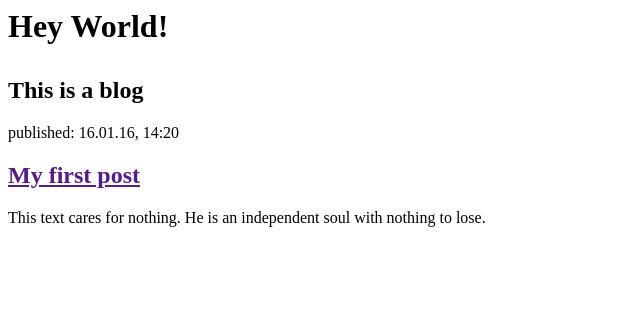
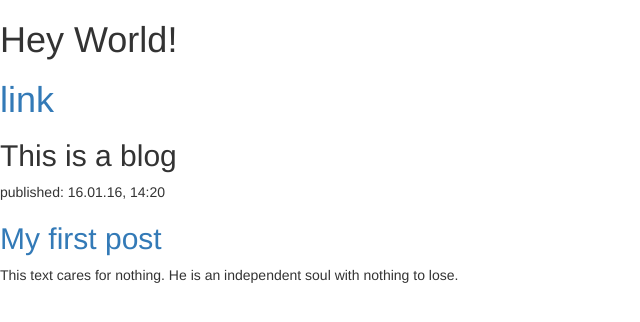
Before and after one commit to RagnhildMarie/my-first-blog, a Django app: page / in a window 1280 px wide. Shown: the top 322 px of the page, without its empty margins (0-640 px from the left). Run offline with Django 3.2, Linux system fonts and the light colour scheme; data that the repository does not hold is empty; some libraries are stand-ins or nearby versions.

Commit message:
changed css

```diff
--- /dev/null
+++ b/blog/static/css/blog.css
@@ -0,0 +1,3 @@
+h1 {
+  color: #A50000;
+}
--- a/blog/templates/blog/post_list.html
+++ b/blog/templates/blog/post_list.html
@@ -1,11 +1,14 @@
 <html>
 <head>
+  <link rel="stylesheet" href="//maxcdn.bootstrapcdn.com/bootstrap/3.2.0/css/bootstrap.min.css">
+<link rel="stylesheet" href="//maxcdn.bootstrapcdn.com/bootstrap/3.2.0/css/bootstrap-theme.min.css">
   <title> Hey </title>
 </head>
 
 <body>
   <div>
     <h1><p> Hey World!</p></h1>
+    <h1><a href="">link</a></h1>
     <h2>This is a blog</h2>
   </div>
 
```
